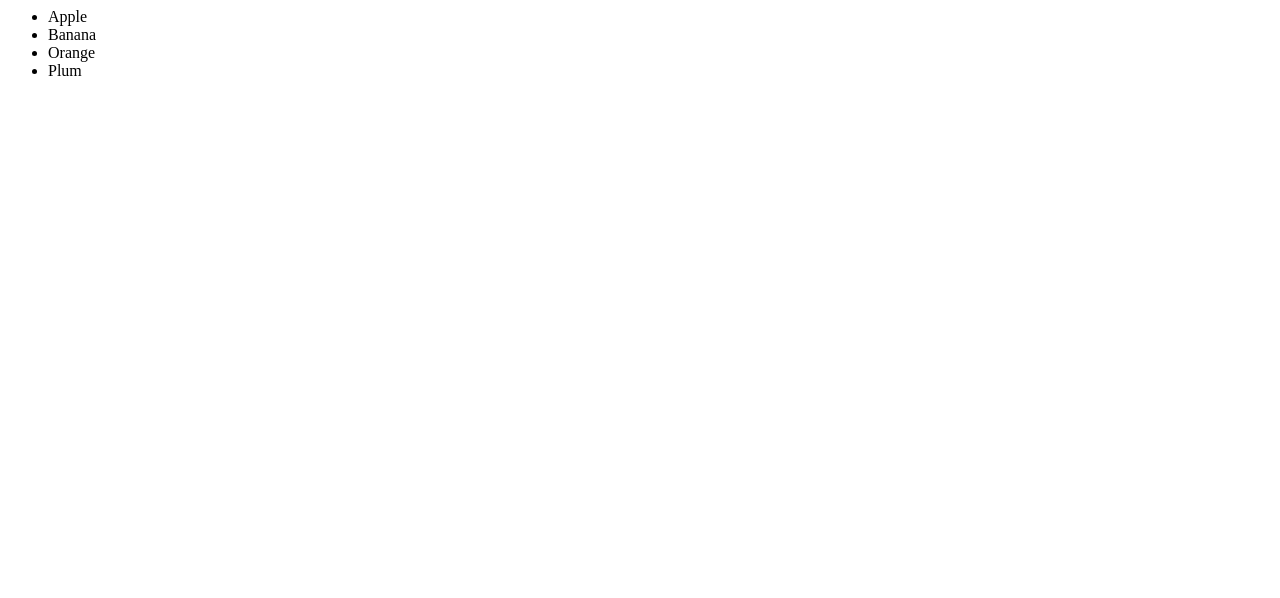
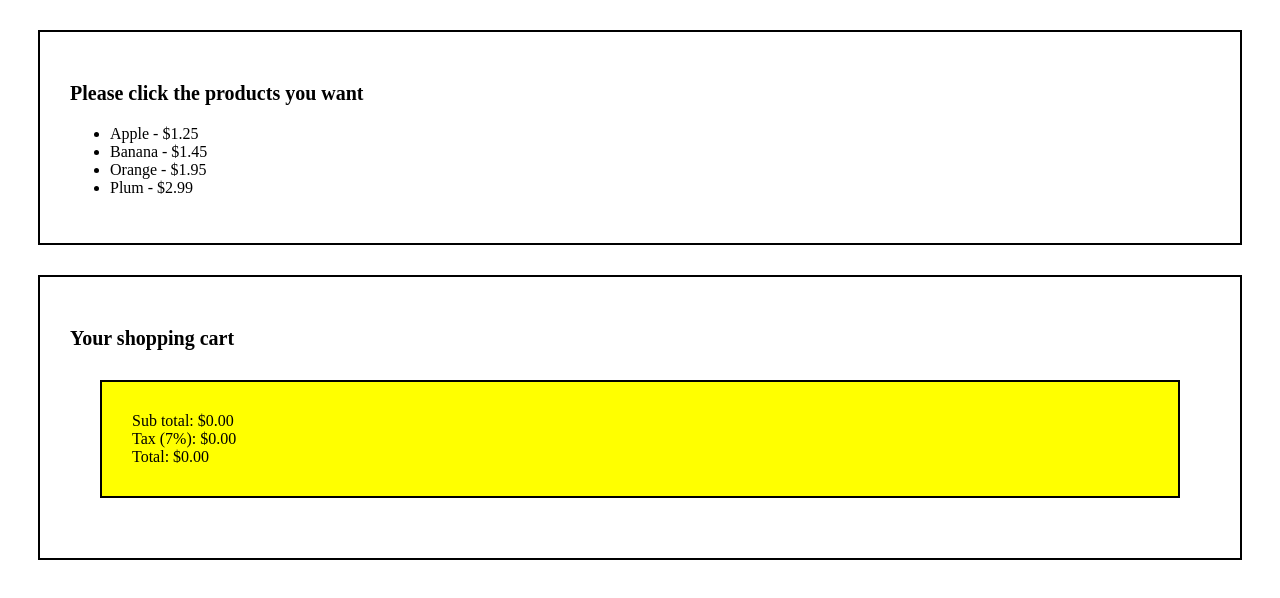
Before and after one commit to MakerBar/webprogclass, a plain HTML site: page index.html in a window 1280 px wide. Drawn offline with nearby package versions, Linux system fonts and the light colour scheme.

Commit message:
some updates

```diff
--- a/index.html
+++ b/index.html
@@ -1,20 +1,44 @@
 <html>
 
     <head>
+        <title>Super awesome shopping cart</title>
         <link href='styles.css' rel='stylesheet'>
     </head>
 
     <body>
 
-        <ul id='products'>
-            <li>Apple</li>
-            <li>Banana</li>
-            <li>Orange</li>
-            <li>Plum</li>
-        </ul>
+        <div>
 
-        <ul id='cart'>
-        </ul>
+            <p>
+                Please click the products you want
+            </p>
+
+            <ul id='products'>
+                <li data-price='1.25'>Apple - $1.25</li>
+                <li data-price='1.45'>Banana - $1.45</li>
+                <li data-price='1.95'>Orange - $1.95</li>
+                <li data-price='2.99'>Plum - $2.99</li>
+            </ul>
+
+        </div>
+
+        <div>
+
+            <p>
+                Your shopping cart
+            </p>
+
+            <ul id='cart'>
+            </ul>
+
+            <div class='prices'>
+                Sub total: <span id='subtotal'>$0.00</span>
+                <br />
+                Tax (7%): <span id='tax'>$0.00</span>
+                <br />
+                Total: <span id='total'>$0.00<span>
+            </div>
+        </div>
 
         <script src='https://code.jquery.com/jquery-2.1.4.min.js' type='text/javascript'></script>
         <script src='scripts.js' type='text/javascript'></script>
--- a/scripts.js
+++ b/scripts.js
@@ -1,5 +1,25 @@
 $(function() {
-   $('#products li').click(function(e) {
-       $('#cart').append(e.target);
-   })
+    var subtotal = 0.0;
+
+    function updateTotal(price) {
+        subtotal += price;
+
+        var tax = subtotal * .07;
+        var total = subtotal + tax;
+
+        //display the updated figures
+        $('#subtotal').text('$' + (Math.round(subtotal * 100) / 100));
+        $('#tax').text('$' + (Math.round(tax * 100) / 100));
+        $('#total').text('$' + (Math.round(total * 100) / 100));
+    }
+
+    $('#products li').click(function(event) {
+
+       //move the product into the shopping cart
+       $('#cart').append(event.target);
+
+        var price = parseFloat($(event.target).data('price'));
+
+        updateTotal(price);
+    });
 });
--- a/styles.css
+++ b/styles.css
@@ -1,4 +1,19 @@
+div {
+    border: black solid 2px;
+    margin: 30px;
+    padding: 30px;
+}
+
+div p {
+    font-weight: bold;
+    font-size: 20px
+}
+
 #products li:hover {
     cursor: pointer;
     text-decoration: underline;
 }
+
+.prices {
+    background-color: yellow;
+}
```
Also changed, not shown: 1 other file.
